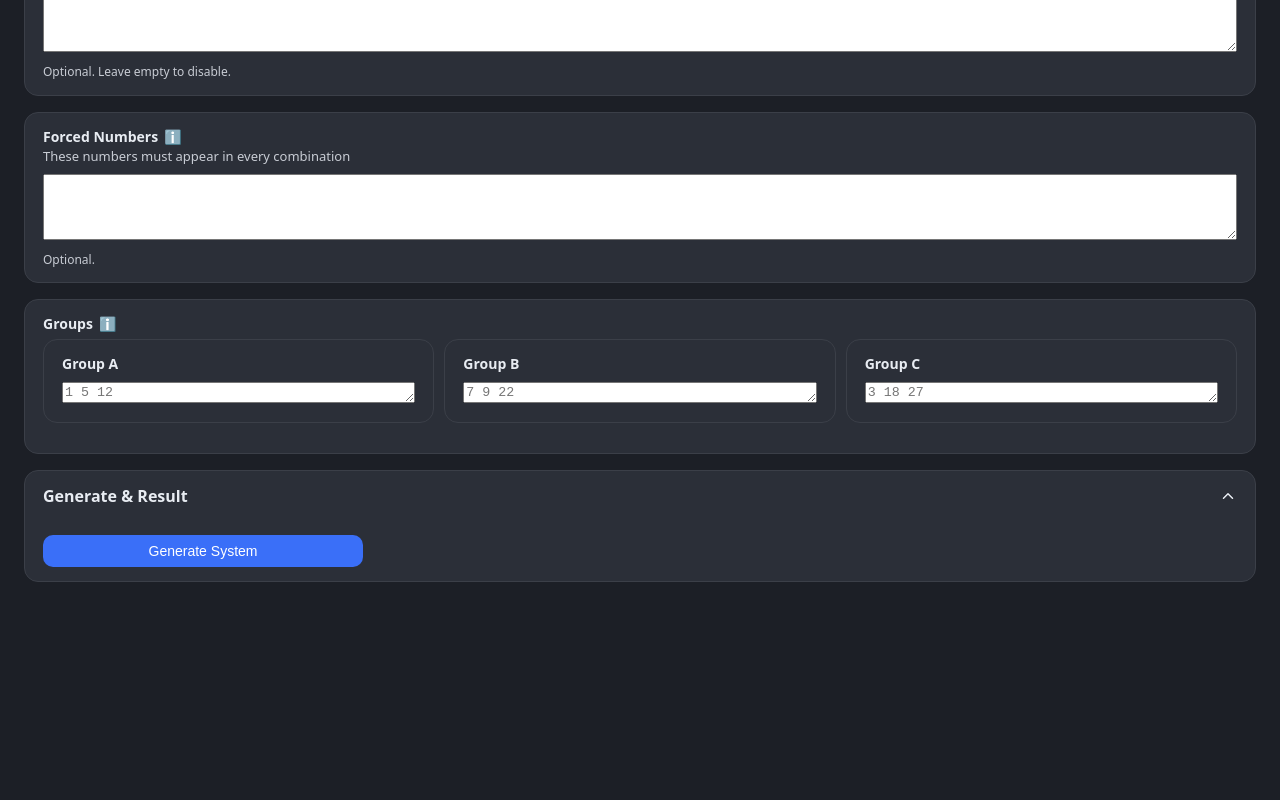
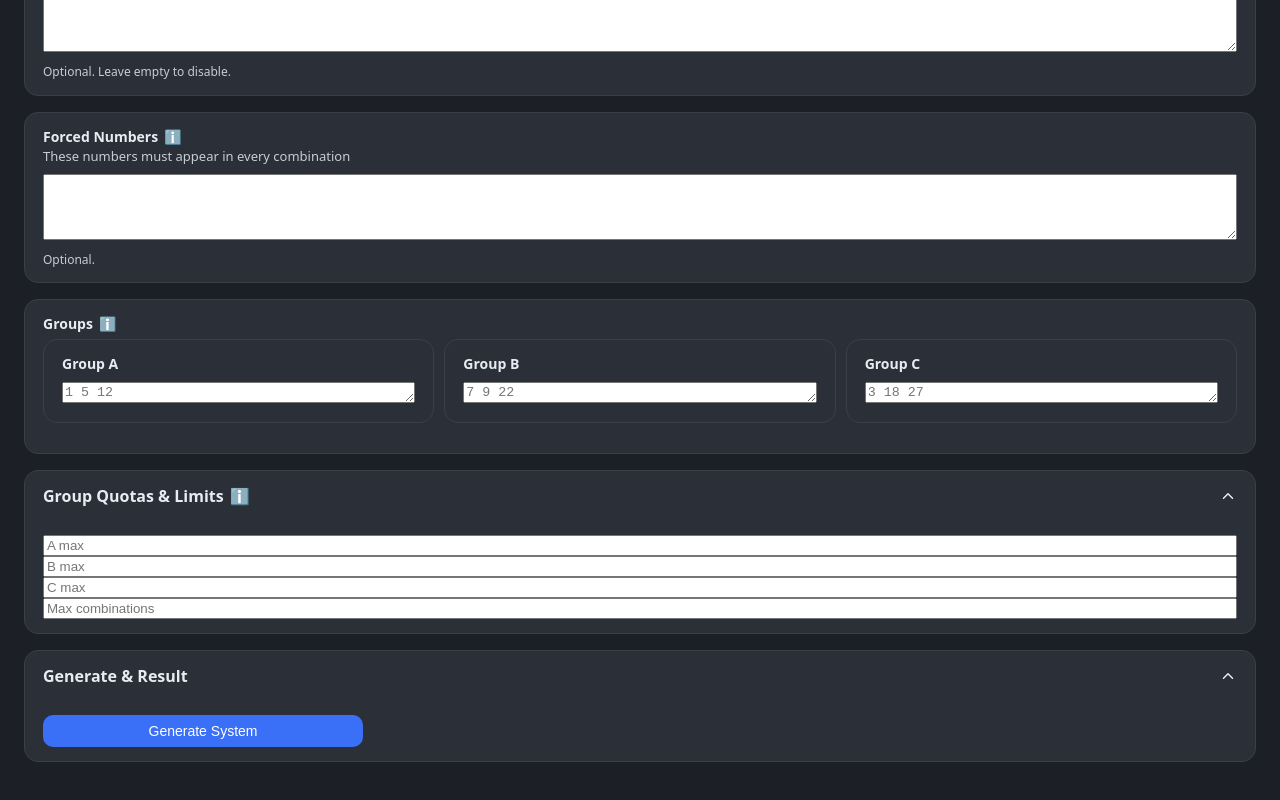
Before and after one commit to brykalov69/lottery-designer-web, a React (Vite) app in the folder frontend/: page /generator in a window 1280 px wide. Shown: the part 499-1299 px from the top of the page. Before the commit the page ends 1137 px from the top, so only its background shows below. Built offline with nearby package versions, Linux system fonts and the light colour scheme; no server answers.

Commit message:
generator: restore group quotas and limits section

```diff
--- a/frontend/src/Generator.tsx
+++ b/frontend/src/Generator.tsx
@@ -309,6 +309,55 @@ export default function Generator({ aiRanges }: { aiRanges?: any }) {
           </div>
         </div>
       </div>
+<CollapseSection
+  id="generator.groupLimits"
+  title={
+    <>
+      Group Quotas & Limits
+      <HelpTip
+        text={
+          "The total number of selected group quotas\n" +
+          "(A + B + C) must equal the number of balls\n" +
+          "in the lottery system being generated.\n\n" +
+          "For example:\n" +
+          "• 5-ball lottery → A + B + C = 5\n" +
+          "• 6-ball lottery → A + B + C = 6\n\n" +
+          "Group limits restrict how many numbers\n" +
+          "from each group may appear in a combination.\n\n" +
+          "Example:\n" +
+          "A max = 2 → no more than 2 numbers from Group A\n" +
+          "will appear in any generated combination."
+        }
+      />
+    </>
+  }
+  defaultOpen
+>
+  <input
+    placeholder="A max"
+    value={input.quotaA}
+    onChange={(e) => setInput({ quotaA: e.target.value })}
+    style={{ width: "100%" }}
+  />
+  <input
+    placeholder="B max"
+    value={input.quotaB}
+    onChange={(e) => setInput({ quotaB: e.target.value })}
+    style={{ width: "100%" }}
+  />
+  <input
+    placeholder="C max"
+    value={input.quotaC}
+    onChange={(e) => setInput({ quotaC: e.target.value })}
+    style={{ width: "100%" }}
+  />
+  <input
+    placeholder="Max combinations"
+    value={input.limit}
+    onChange={(e) => setInput({ limit: e.target.value })}
+    style={{ width: "100%" }}
+  />
+</CollapseSection>
 
       {/* ---------------- GENERATE & RESULT ---------------- */}
       <CollapseSection
```
